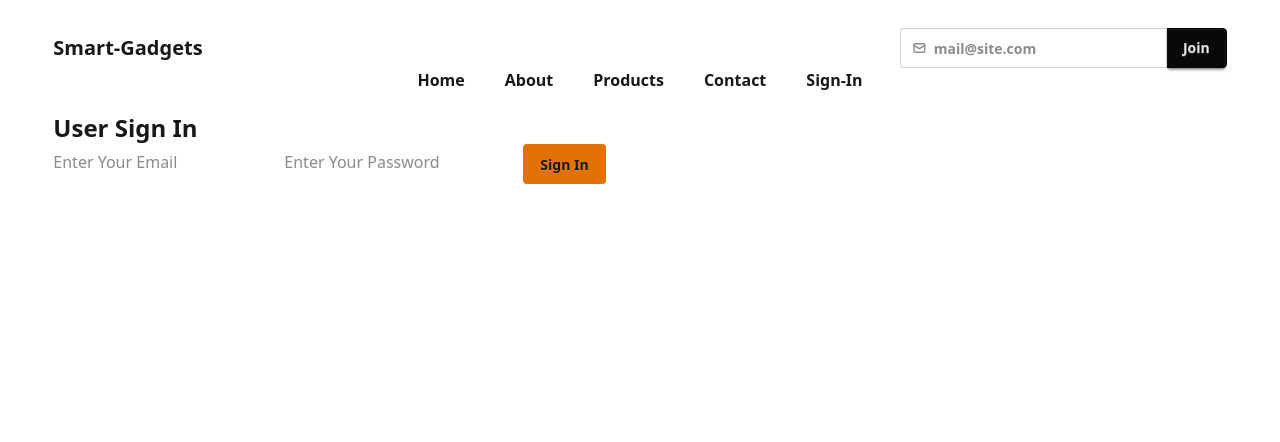
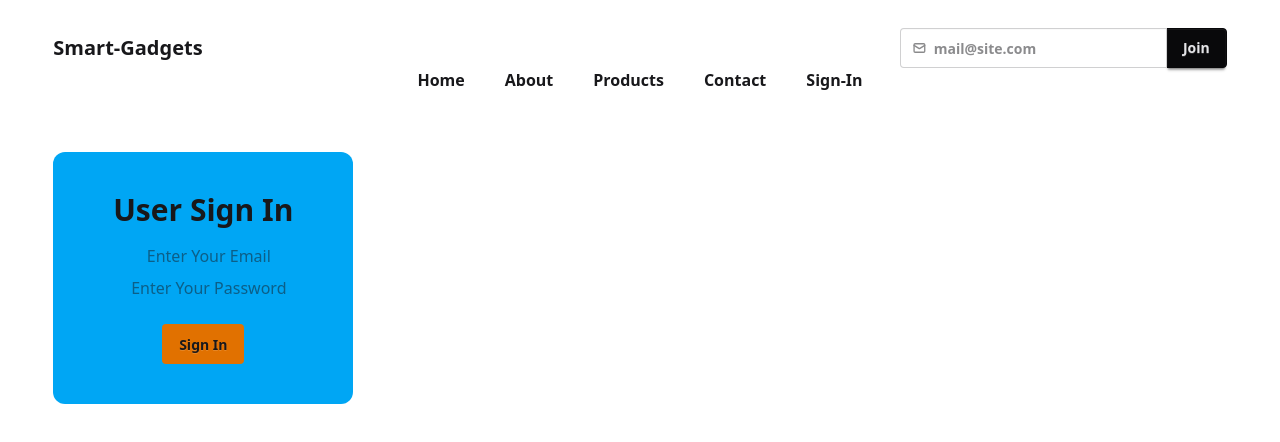
Before and after one commit to Amitkumersarkar/Smart-Gadgets, a React (Vite) app: page /signin in a window 1280 px wide. Shown: the top 442 px of the page. Built offline with nearby package versions, Linux system fonts and the light colour scheme.

Commit message:
added sign in page

```diff
--- a/src/pages/SignIn.jsx
+++ b/src/pages/SignIn.jsx
@@ -15,12 +15,12 @@ const SignIn = () => {
         console.log(password);
     }
     return (
-        <div >
-            <h1 className="text-2xl font-bold">User Sign In</h1>
+        <div className="flex flex-col w-75 bg-sky-500 shadow-blue-200 p-10 mt-10 rounded-xl text-center">
+            <h1 className="text-3xl font-bold pb-4">User Sign In</h1>
             <form onSubmit={handleSubmit} >
-                <input onChange={handleEmailChange} type="email" id="email" name="Email" placeholder="Enter Your Email" />
-                <input onChange={handlePasswordChange} type="password" id="password" name="Password" placeholder="Enter Your Password" />
-                <button className="btn btn-ghost bg-amber-600 ml-2">Sign In</button>
+                <input className="pb-2 text-center" onChange={handleEmailChange} type="email" id="email" name="Email" placeholder="Enter Your Email" />
+                <input className="pb-2 text-center" onChange={handlePasswordChange} type="password" id="password" name="Password" placeholder="Enter Your Password" />
+                <button className="btn btn-ghost bg-amber-600 mt-4">Sign In</button>
             </form>
         </div>
     );
```
